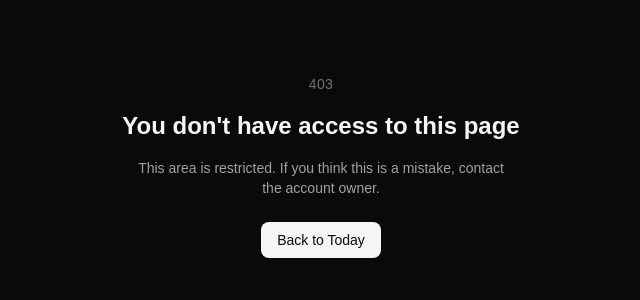
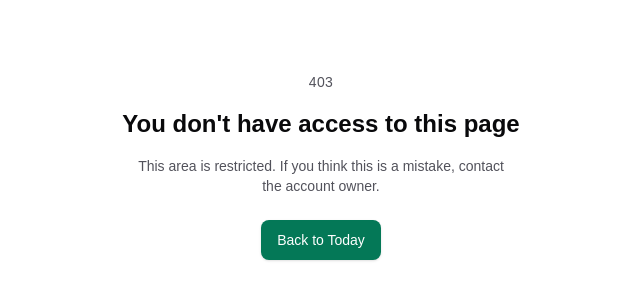
Before and after one commit to PREM015/ROUTINEOS, a Next.js app: page /unauthorized in a window 1280 px wide. Shown: the part 234-534 px from the top of the page, without its empty margins (319-959 px from the left). Built offline with nearby package versions, Linux system fonts and the light colour scheme; no server answers.

Commit message:
style(auth): theme unauthorized page (phase 2 static pages)

```diff
--- a/src/app/unauthorized/page.tsx
+++ b/src/app/unauthorized/page.tsx
@@ -2,15 +2,15 @@ import Link from 'next/link';
 
 export default function Unauthorized() {
   return (
-    <div className="flex min-h-screen flex-col items-center justify-center gap-4 bg-neutral-950 px-6 text-center text-neutral-100">
-      <p className="text-sm font-medium tracking-wide text-neutral-500">403</p>
-      <h1 className="text-2xl font-semibold">You don't have access to this page</h1>
-      <p className="max-w-sm text-sm text-neutral-400">
+    <div className="flex min-h-screen flex-col items-center justify-center gap-4 bg-background px-6 text-center text-foreground">
+      <p className="text-sm font-medium tracking-wide text-muted-foreground">403</p>
+      <h1 className="text-2xl font-semibold">You don&apos;t have access to this page</h1>
+      <p className="max-w-sm text-sm text-muted-foreground">
         This area is restricted. If you think this is a mistake, contact the account owner.
       </p>
       <Link
         href="/today"
-        className="mt-2 rounded-lg bg-neutral-100 px-4 py-2 text-sm font-medium text-neutral-950 transition hover:bg-neutral-300"
+        className="mt-2 inline-flex h-10 items-center justify-center gap-2 rounded-lg bg-primary px-4 py-2 text-sm font-medium text-primary-foreground shadow-sm transition-[background-color,border-color,color,box-shadow,transform] duration-200 ease-out-expo hover:bg-primary/90 active:scale-[0.97]"
       >
         Back to Today
       </Link>
```
